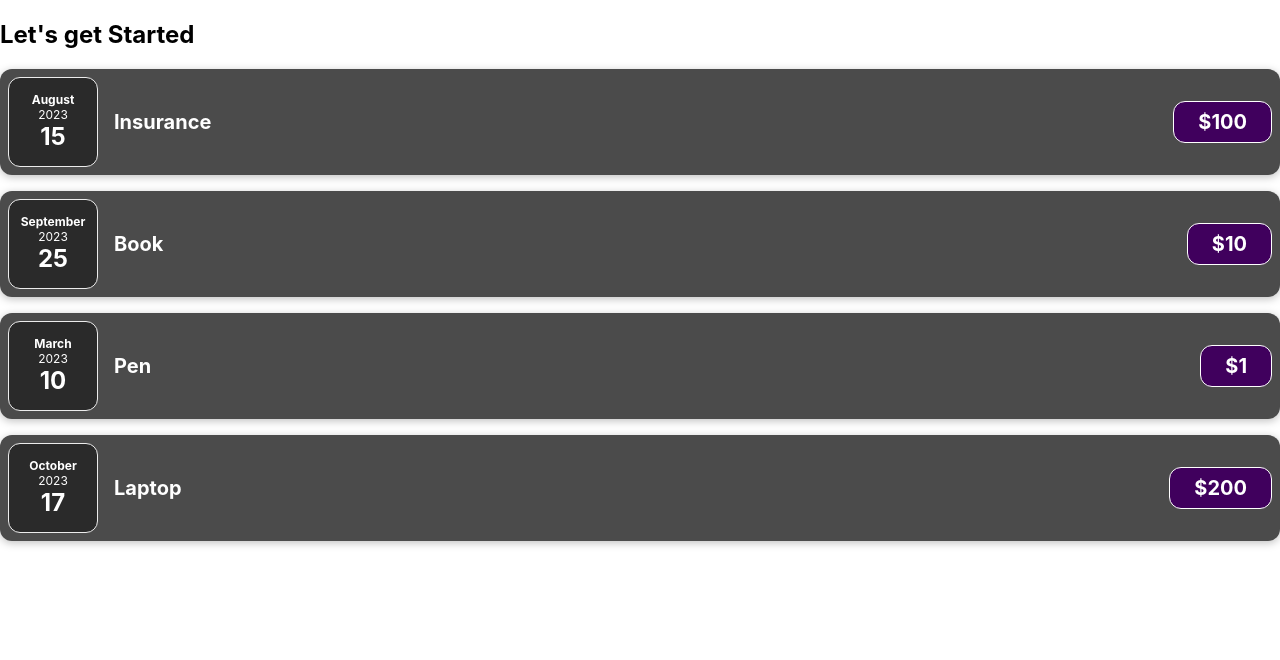
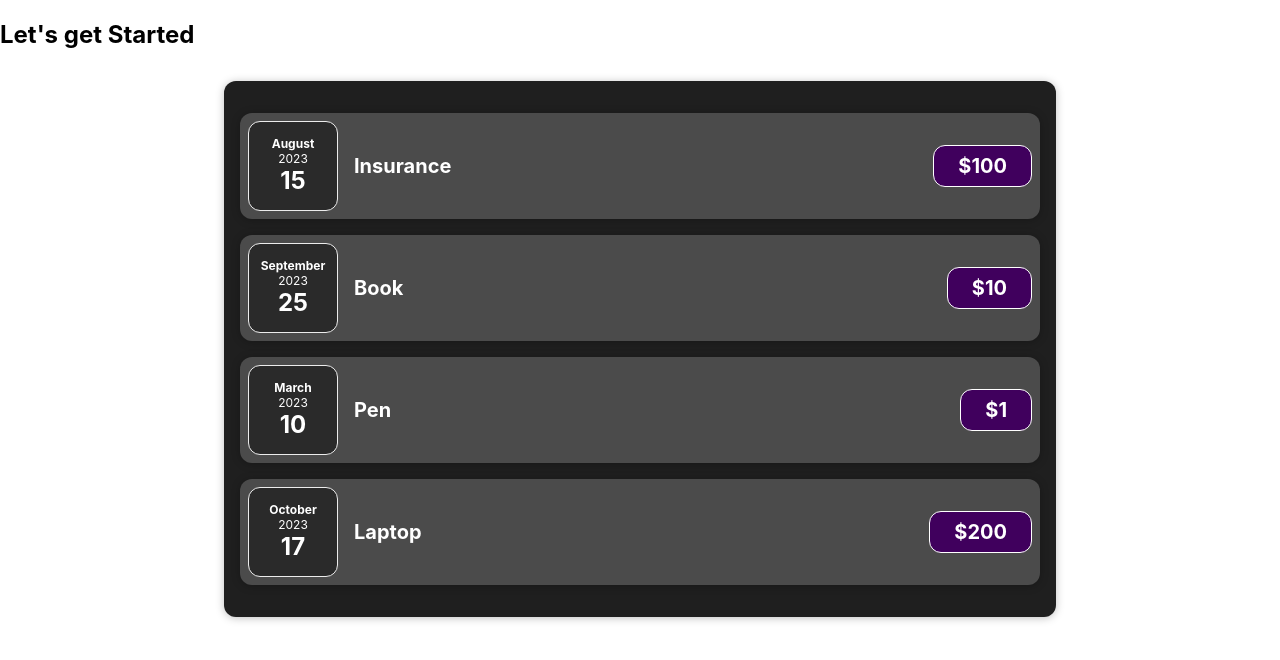
Before and after one commit to nishabdShunya/React-Revision, a React (Create React App) app: page / in a window 1280 px wide. Shown: the top 660 px of the page. Built offline with nearby package versions, Linux system fonts and the light colour scheme.

Commit message:
Creating Wrapper Components

```diff
--- a/src/App.js
+++ b/src/App.js
@@ -1,4 +1,4 @@
-import ExpenseItem from "./components/ExpenseItem";
+import Expenses from "./components/Expenses";
 
 function App() {
   const expenses = [
@@ -11,16 +11,7 @@
   return (
     <div>
       <h2>Let's get Started</h2>
-      {expenses.map((expense) => {
-        return (
-          <ExpenseItem
-            id={expense.id}
-            title={expense.title}
-            date={expense.date}
-            price={expense.price}
-          />
-        );
-      })}
+      <Expenses expenses={expenses}/>
     </div>
   );
 }
--- /dev/null
+++ b/src/components/Card.css
@@ -0,0 +1,4 @@
+.card {
+  border-radius: 12px;
+  box-shadow: 0 1px 8px rgba(0, 0, 0, 0.25);
+}
--- /dev/null
+++ b/src/components/Card.js
@@ -0,0 +1,8 @@
+import "./Card.css";
+
+function Card(props) {
+  const classes = "card " + props.className;
+  return <div className={classes}>{props.children}</div>;
+}
+
+export default Card;
--- a/src/components/ExpenseItem.css
+++ b/src/components/ExpenseItem.css
@@ -2,10 +2,8 @@
   display: flex;
   justify-content: space-between;
   align-items: center;
-  box-shadow: 0 2px 8px rgba(0, 0, 0, 0.25);
   padding: 0.5rem;
   margin: 1rem 0;
-  border-radius: 12px;
   background-color: #4b4b4b;
 }
 
--- a/src/components/ExpenseItem.js
+++ b/src/components/ExpenseItem.js
@@ -1,15 +1,16 @@
 import "./ExpenseItem.css";
 import ExpenseDate from "./ExpenseDate";
+import Card from "./Card";
 
 function ExpenseItem(props) {
   return (
-    <div className="expense-item">
+    <Card className="expense-item">
       <ExpenseDate date={props.date} />
       <div className="expense-item__description">
         <h2>{props.title}</h2>
         <div className="expense-item__price">${props.price}</div>
       </div>
-    </div>
+    </Card>
   );
 }
 
--- /dev/null
+++ b/src/components/Expenses.css
@@ -0,0 +1,7 @@
+.expenses {
+  padding: 1rem;
+  background-color: rgb(31, 31, 31);
+  margin: 2rem auto;
+  width: 50rem;
+  max-width: 95%;
+}
--- /dev/null
+++ b/src/components/Expenses.js
@@ -0,0 +1,22 @@
+import ExpenseItem from "./ExpenseItem";
+import "./Expenses.css";
+import Card from "./Card";
+
+function Expenses(props) {
+  return (
+    <Card className="expenses">
+      {props.expenses.map((expense) => {
+        return (
+          <ExpenseItem
+            id={expense.id}
+            title={expense.title}
+            date={expense.date}
+            price={expense.price}
+          />
+        );
+      })}
+    </Card>
+  );
+}
+
+export default Expenses;
```
